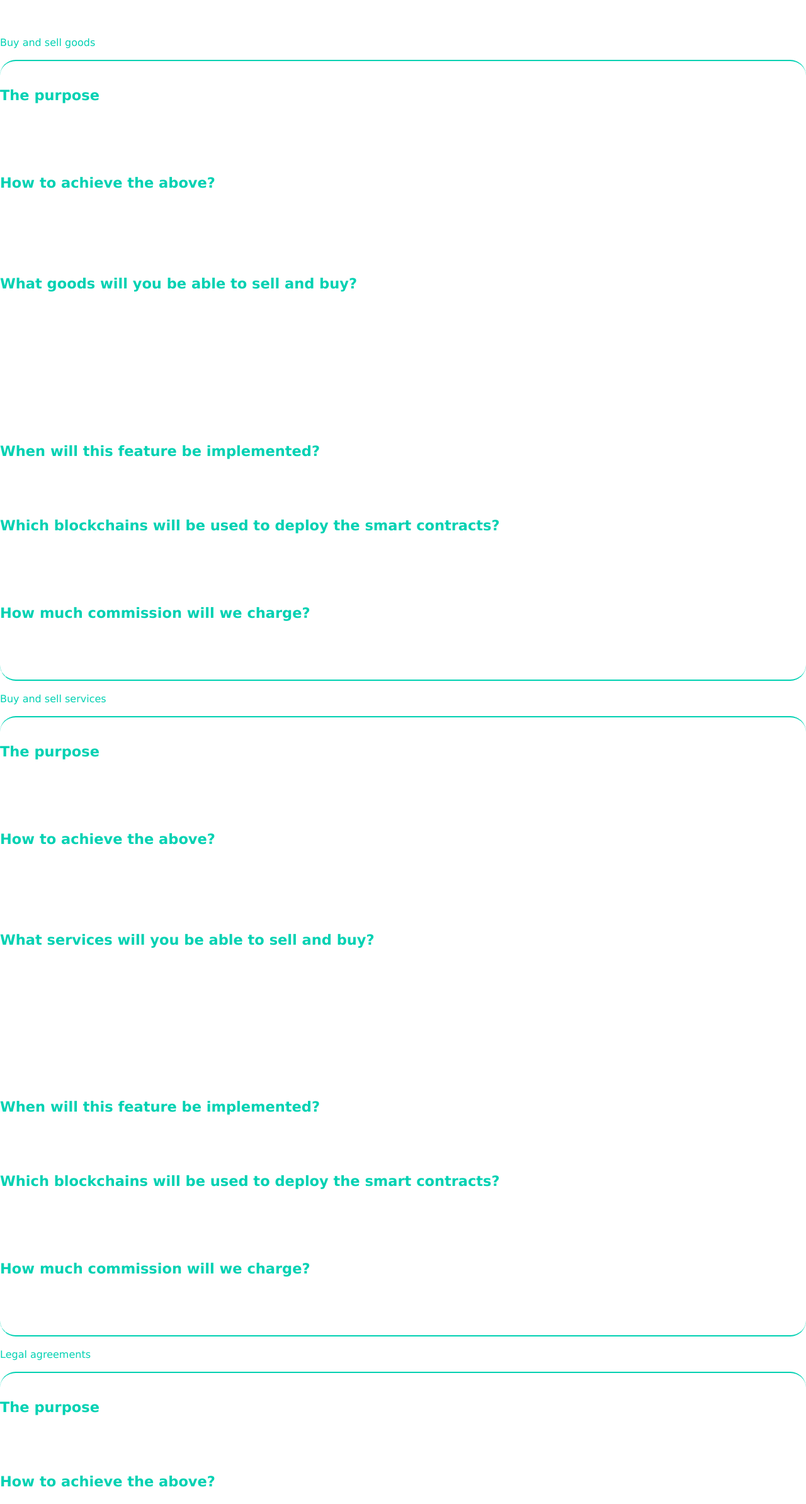
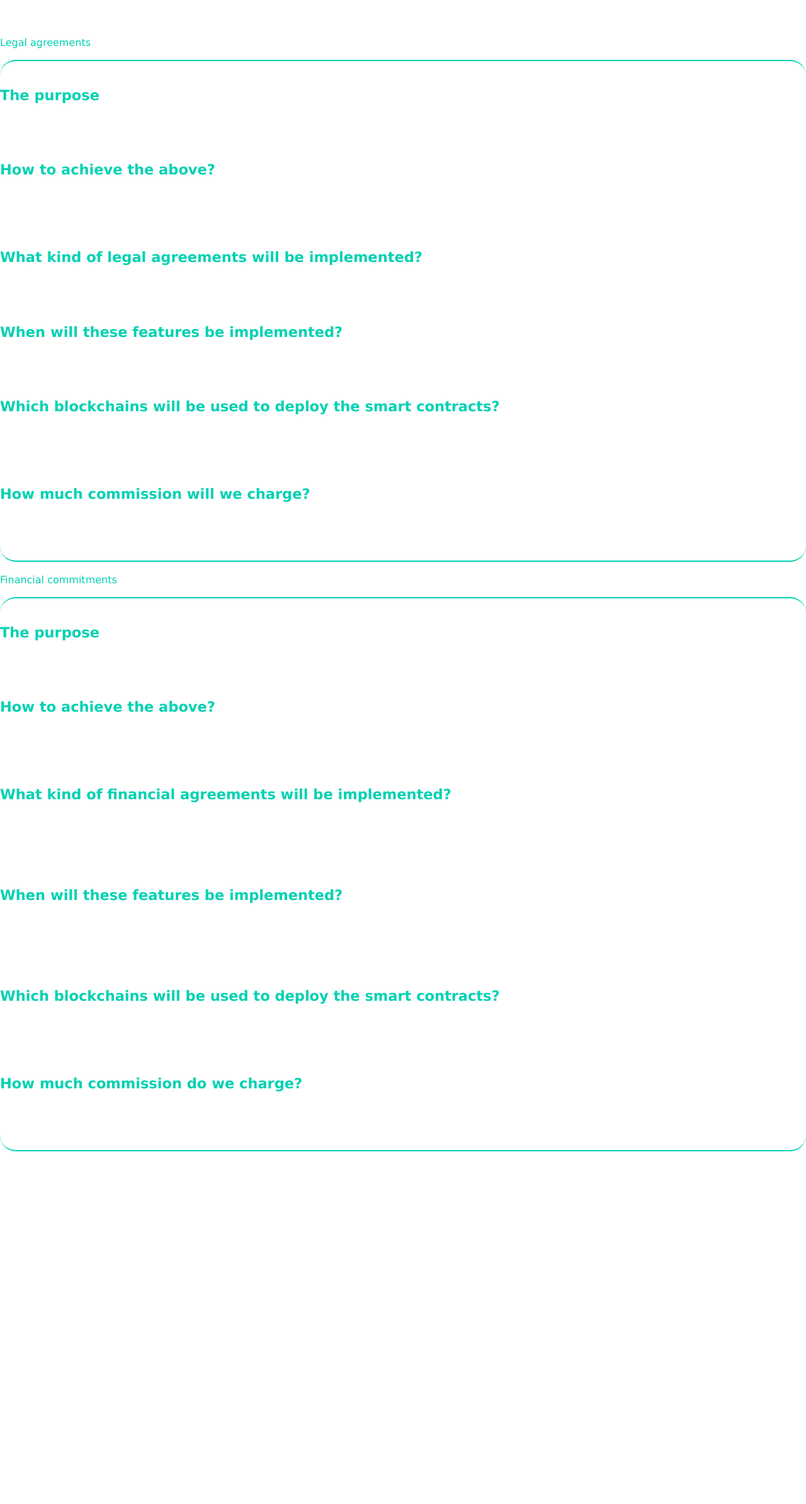
Before and after one commit to farinavito/Web3-Website, a Next.js app: page /use-cases in a window 1280 px wide. Shown: the part 174-2562 px from the top of the page at 63% size. After the commit the page ends 2020 px from the top, so only its background shows below. Built offline with nearby package versions, Linux system fonts and the light colour scheme.

Commit message:
removed buy and sell goods and services from use-cases.js

```diff
--- a/pages/use-cases.js
+++ b/pages/use-cases.js
@@ -81,94 +81,6 @@ const Cases = () => {
                 </div>
             </nav>
 
-            <section id='first' className="hero is-medium has-background-black-bis">
-                <div className="hero-body">
-                  <div className="container has-text-centered">
-                    <text className="title">
-                    Buy and sell goods
-                    </text>
-                    <p className="has-text-left pb-6 pt-4 pl-5 mt-5">
-                        <h2>The purpose</h2>
-                        Improving individual's and community's financial position by providing a worldwide system where buyers and sellers can exchange goods without trusting eachother.
-
-                        <h2 >How to achieve the above?</h2>
-                        By using smart contracts, we can create trust between buyer and the seller. The latter will be penalized if he/she doesn't send physical or virtual goods to the buyer.
-                        Also, the smart contracts will make sure that the buyer sends the money for the purchase first.
-                        This is how the seller will be protected from the buyer's malice intentions.
-
-                        <h2 >What goods will you be able to sell and buy?</h2>
-                        Any physical and virtual goods from any country in the world. No exception.
-                        We have spent a lot of time considering enabling a feature that can blacklist addresses.
-                        Our fear was that our system will be used for selling and buying illegal goods or services.
-                        However, we have decided to take out this feature. Why?
-                        We believe that we could be pressured to blacklist an address not because of illegal activity, but because of political, ideological or other reason.
-                        Our official statement is that we don't support selling and buying illegal goods and services and we are against it.
-                        However, we are more concerned of the government's regimes unabling people to exchange goods and services with others, due to whatever reason than people using our system for illegal activities.
-                        Therefore, we could be legally pressured to take down the website, however, the smart contracts will stay the same and active.
-                        This means that the system will outlive any political or legal pressure that could be forced on us.
-
-                        <h2 >When will this feature be implemented?</h2>
-                        We can't provide any exact date. However, we are trying to provide it as soon as possible.
-
-                        <h2 >Which blockchains will be used to deploy the smart contracts?</h2>
-                        Firstly, the smart contracts will be deployed on the Ethereum mainnet.
-                        After some time we will deploy them to other Ethereum L2 scaling solutions.
-                        We haven't yet decided which scalin solutions will be used.
-
-                        <h2 >How much commission will we charge?</h2>
-                        A feature in the smart contract lets us to change the commission from 1 to 10**15 weis.
-                        This enables us to respond to rapid changes in supply and demand of our system and other events in the world.
-                        The exact commission amount can be checked for a specific smart contract.
-                    </p>
-                  </div>
-                </div>
-            </section>
-
-            <section id="second" className="hero is-medium has-background-black-bis">
-                <div className="hero-body">
-                  <div className="container has-text-centered">
-                    <text className="title">
-                    Buy and sell services
-                    </text>
-                    <p className="has-text-left pb-6 pt-4 pl-5 mt-5">
-                        <h2>The purpose</h2>
-                        Improving individual's and community's financial position by providing a worldwide system where sellers can provide services and buyers can subscribe to them.
-                        Both parties don't need to know or trust eachother.
-
-                        <h2 >How to achieve the above?</h2>
-                        By using smart contracts, we can create trust between buyer and the seller.
-                        The latter will be penalized if he/she breaches the terms that they had initially provided.
-                        Also, the buyer will be penalized if he/she breaches the terms of services he/she have agreed to.
-                        This is how the seller will be protected from the buyer's malice intentions. All the logic will be handled by the smart contracts.
-
-                        <h2 >What services will you be able to sell and buy?</h2>
-                        Any physical and virtual goods from any country in the world. No exception.
-                        We have spent a lot of time considering enabling a feature that can blacklist addresses.
-                        Our fear was that our system will be used for selling and buying illegal goods or services.
-                        However, we have decided to take out this feature. Why?
-                        We believe that we could be pressured to blacklist an address not because of illegal activity, but because of political, ideological or other reason.
-                        Our official statement is that we don't support selling and buying illegal goods and services and we are against it.
-                        However, we are more concerned of the government's regimes unabling people to exchange goods and services with others, due to whatever reason than people using our system for illegal activities.
-                        Therefore, we could (will) be legally pressured to take down the website, however, the smart contracts will stay the same and active.
-                        This means that the system will outlive any political or legal pressure that could be forced on us.
-
-                        <h2 >When will this feature be implemented?</h2>
-                        We can't provide any exact date. However, we are trying to provide it as soon as possible.
-
-                        <h2 >Which blockchains will be used to deploy the smart contracts?</h2>
-                        Firstly, the smart contracts will be deployed on the Ethereum mainnet.
-                        After some time we will deploy them to other Ethereum L2 scaling solutions.
-                        We haven't yet decided which scalin solutions will be used.
-
-                        <h2 >How much commission will we charge?</h2>
-                        A feature in the smart contract lets us to change the commission from 1 to 10**15 weis.
-                        This enables us to respond to rapid changes in supply and demand of our system and other events in the world.
-                        The exact commission amount can be checked for a specific smart contract.
-                    </p>
-                  </div>
-                </div>
-            </section>
-
             <section id='third' className="hero is-medium has-background-black-bis">
                 <div className="hero-body">
                   <div className="container has-text-centered">
```
